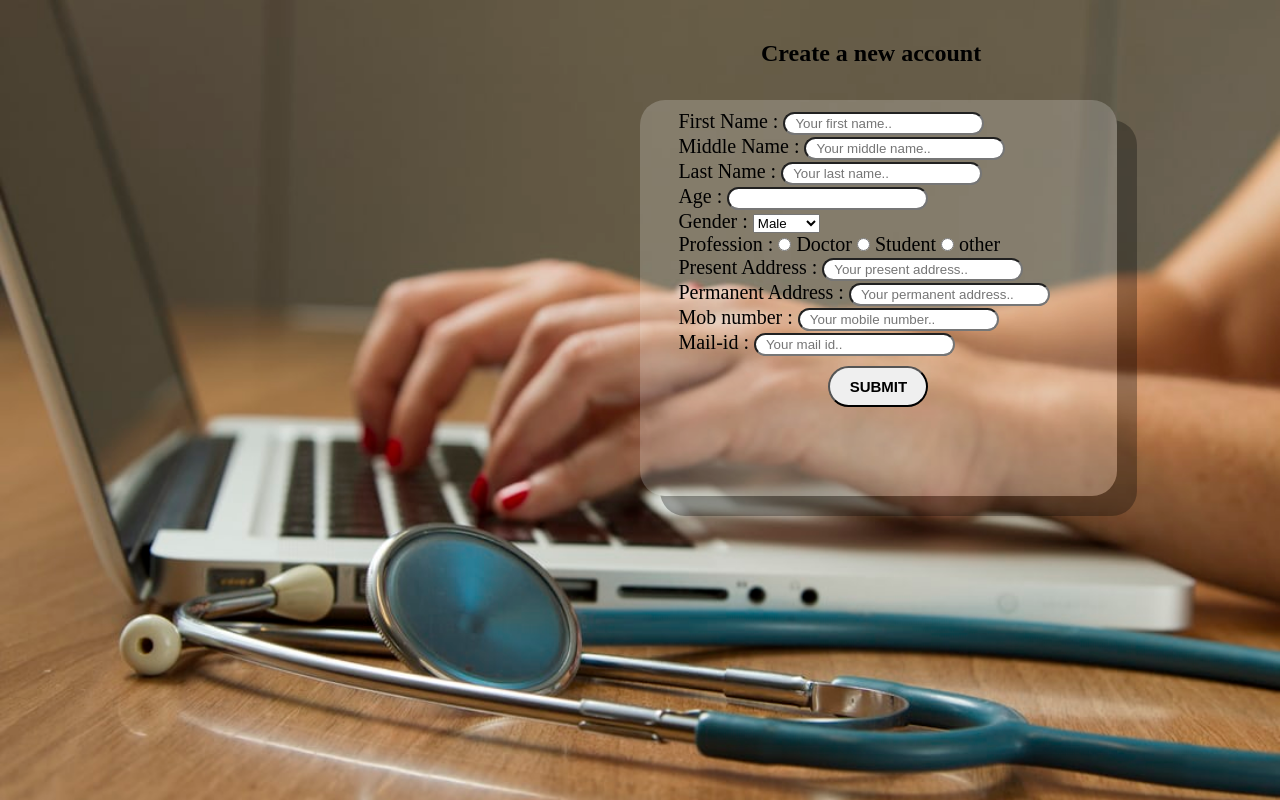
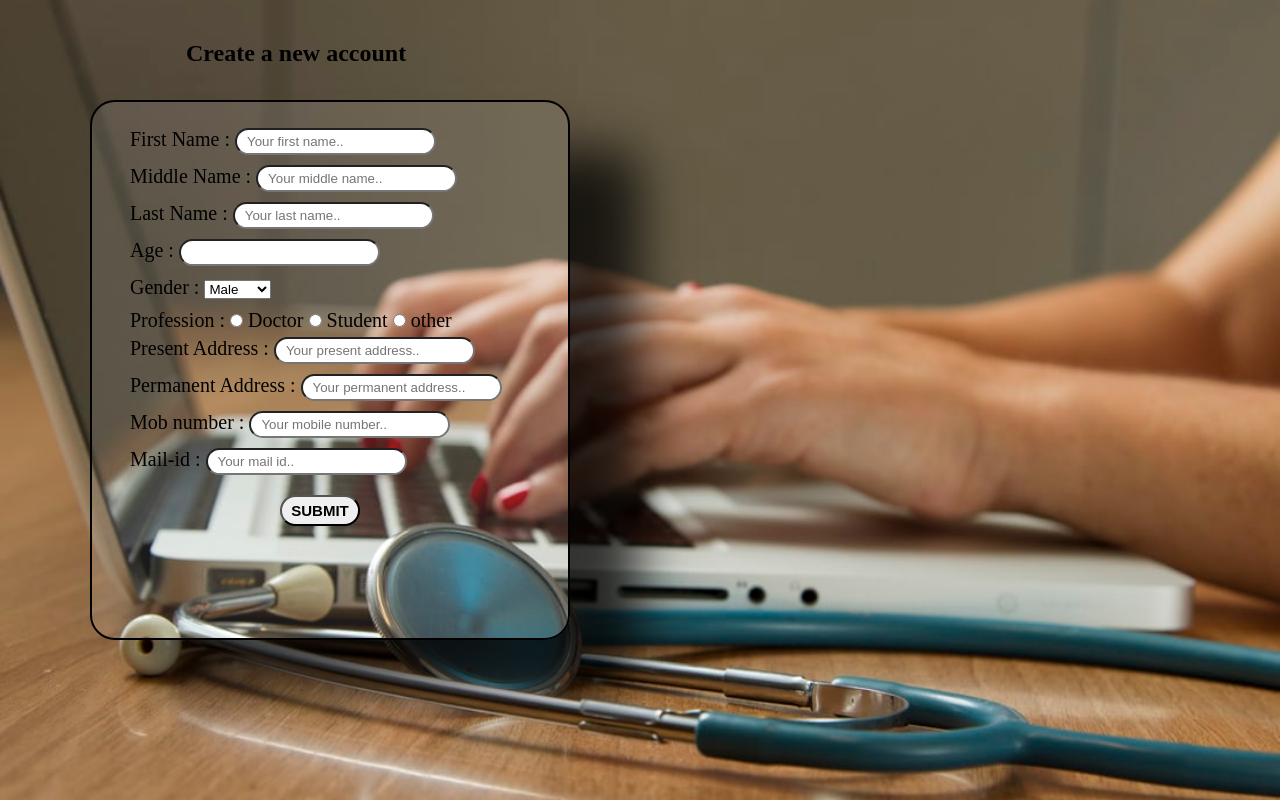
Before and after one commit to joseph20-06/signup-page, a plain HTML site: page index.html in a window 1280 px wide. Drawn offline with Linux system fonts and the light colour scheme; a web font is replaced by a local one.

Commit message:
Update style.css

```diff
--- a/style.css
+++ b/style.css
@@ -11,17 +11,17 @@ body{
   background-size: cover;
 }
 .form{
-  background:rgba(255,255,255,0.2);
-box-shadow: 20px 20px 0 0 rgba(0,0,0,0.3);
+  background:rgba(255,255,255,0.1);
+  border: 2px solid black;
+box-shadow: 70px 50px 50px 0 rgba(0,0,0,0.75);
 text-decoration:none;
   font-size: 20px;
   border-radius: 25px;
       width: 400px;
-      height: 386px;
-      padding: 0 3% ;
-      padding-top: 10px;
+      height:485px;
+      padding: 2% 3% ;
       top: 50%;
-      left: 50%;
+      left:7%;
       position: absolute;
       -ms-backdrop-filter:blur(20px);
 -webkit-backdrop-filter:blur(20px);
@@ -32,33 +32,35 @@ h2{
      font-weight: normal;
      font-style: normal;
   position: absolute;
-  left: 505px;
+  left: -70px;
   top: -60px;
 margin-left: 20%;
 margin-right: 20%;
 }
 input{
-border-radius: 20px;
+  border-radius: 30px;
 outline:none;
-padding: 2px 10px;
+padding: 4px 10px;
 }
 button{
   top: 15px;
   left: 10px;
   font-size: 15px;
   text-transform: uppercase;
-  width: 25%;
+  width: 20%;
 font-weight: bold;
 border-color: #000;
 outline: none;
 cursor:pointer;
 overflow: hidden;
 border-radius: 30px;
-  padding: 10px 10px;
+  padding: 5px 5px;
   margin: 10px 150px;
 }
 .container{
   position: relative;
   top: 100px;
-
 }
+input,select{
+  margin-bottom: 10px;
+}
```
